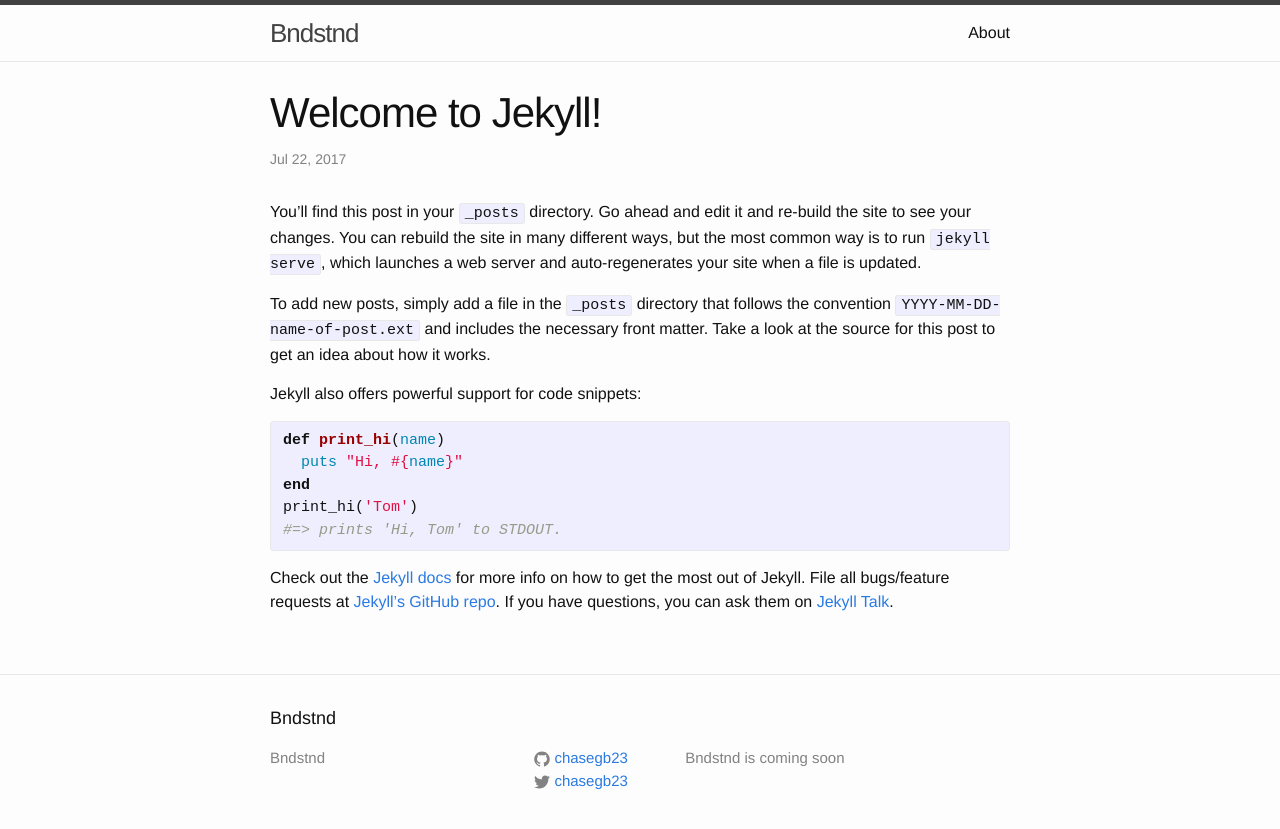
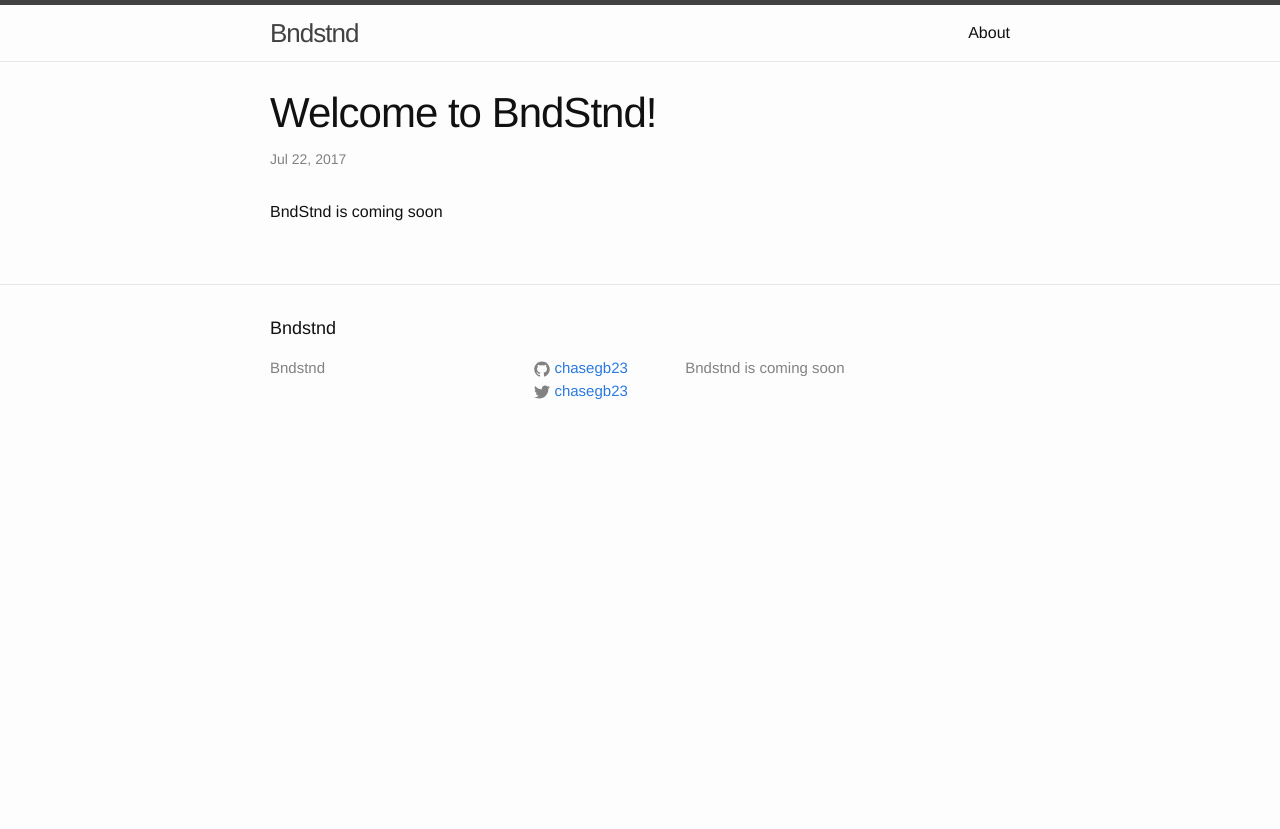
Before and after one commit to chasegb23/chasegb23.github.io, a Jekyll site: the page built from _posts/2017-07-22-welcome-to-jekyll.markdown, in a window 1280 px wide. Shown: the top 829 px of the page. Built offline with Jekyll 4.4.1, drawn with Linux system fonts in a browser that asks for light colours.

Commit message:
Post change

```diff
--- a/_posts/2017-07-22-welcome-to-jekyll.markdown
+++ b/_posts/2017-07-22-welcome-to-jekyll.markdown
@@ -1,25 +1,7 @@
 ---
 layout: post
-title:  "Welcome to Jekyll!"
+title:  "Welcome to BndStnd!"
 date:   2017-07-22 14:55:52 +0000
-categories: jekyll update
+categories: First Post
 ---
-You’ll find this post in your `_posts` directory. Go ahead and edit it and re-build the site to see your changes. You can rebuild the site in many different ways, but the most common way is to run `jekyll serve`, which launches a web server and auto-regenerates your site when a file is updated.
-
-To add new posts, simply add a file in the `_posts` directory that follows the convention `YYYY-MM-DD-name-of-post.ext` and includes the necessary front matter. Take a look at the source for this post to get an idea about how it works.
-
-Jekyll also offers powerful support for code snippets:
-
-{% highlight ruby %}
-def print_hi(name)
-  puts "Hi, #{name}"
-end
-print_hi('Tom')
-#=> prints 'Hi, Tom' to STDOUT.
-{% endhighlight %}
-
-Check out the [Jekyll docs][jekyll-docs] for more info on how to get the most out of Jekyll. File all bugs/feature requests at [Jekyll’s GitHub repo][jekyll-gh]. If you have questions, you can ask them on [Jekyll Talk][jekyll-talk].
-
-[jekyll-docs]: http://jekyllrb.com/docs/home
-[jekyll-gh]:   https://github.com/jekyll/jekyll
-[jekyll-talk]: https://talk.jekyllrb.com/
+BndStnd is coming soon
```
